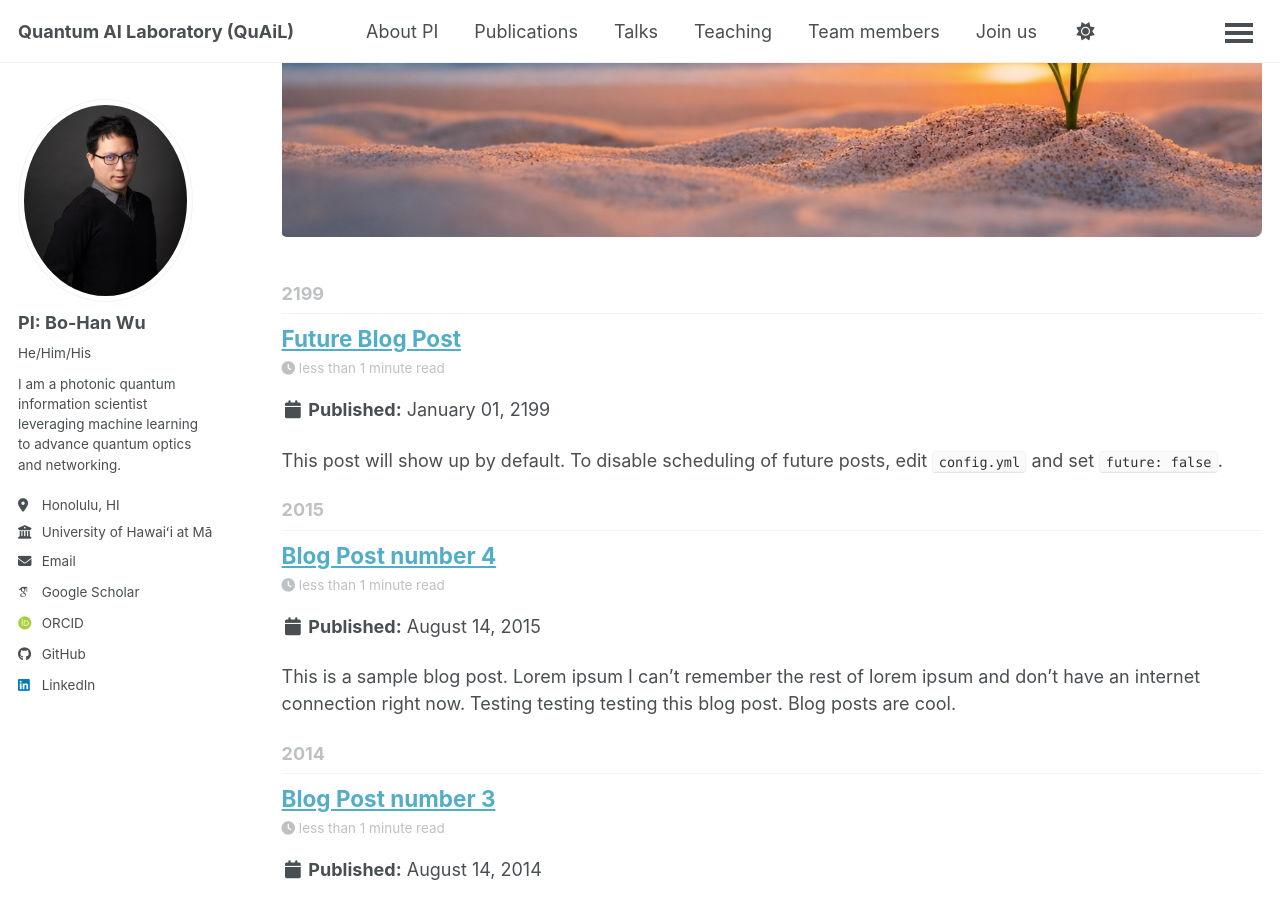
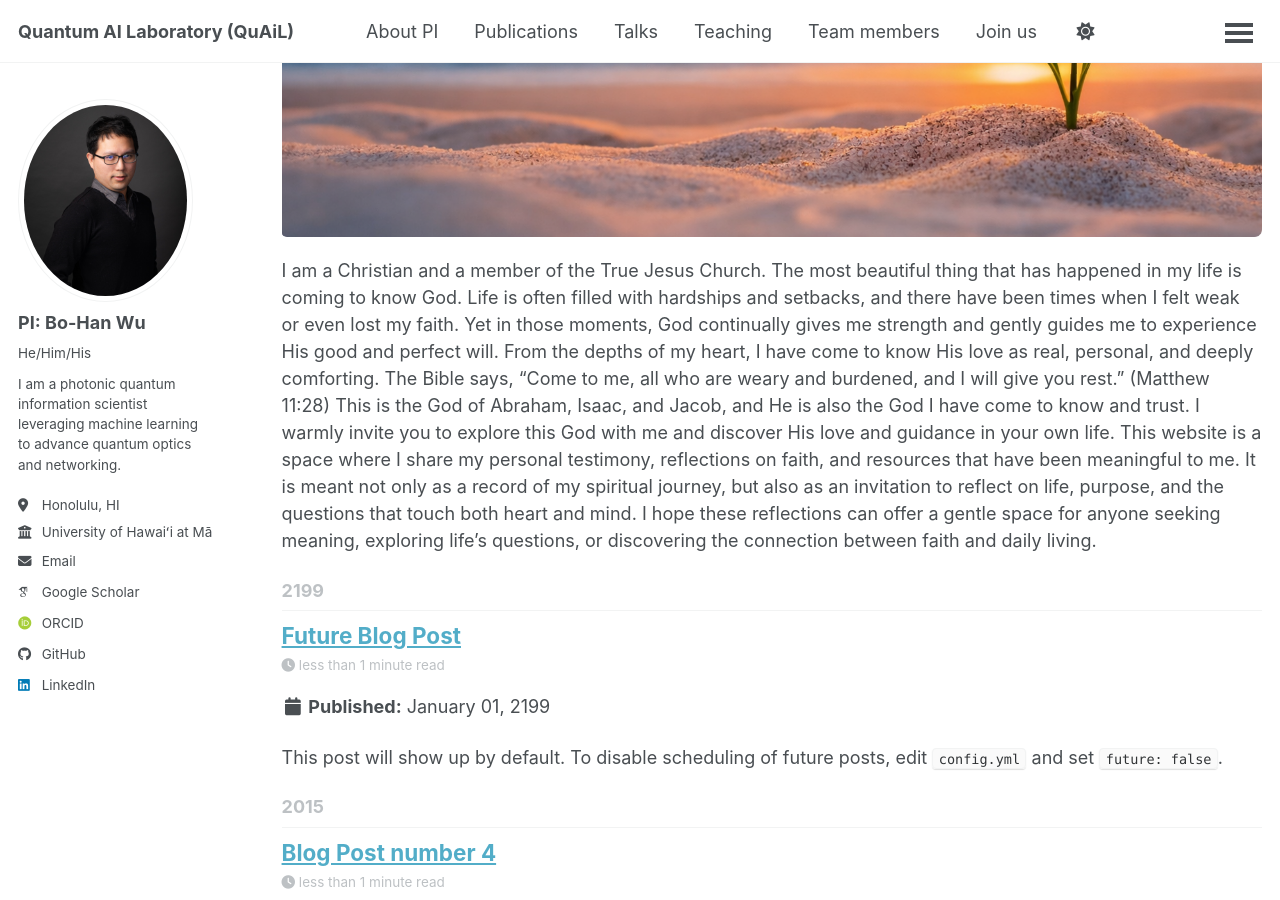
Before and after one commit to go705/go705.github.io, a Jekyll site: the page built from _pages/year-archive.html, in a window 1280 px wide and 900 px high, scrolled down 569 px. Built offline with Jekyll 4.4.1, drawn with Linux system fonts in a browser that asks for light colours; some web fonts are replaced; a script bundle is joined from its source files by our own code; library files that are not in the unit come from our copies.

Commit message:
Update year-archive.html

```diff
--- a/_pages/year-archive.html
+++ b/_pages/year-archive.html
@@ -8,10 +8,17 @@ redirect_from:
 ---
 
 {% include base_path %}
+<img src="/assets/images/Faith.jpeg" style="width:100%; margin-bottom: 20px; border-radius: 4px;" alt="Faith and Life">
+{% capture written_year %}'None'{% endcapture %}
 
-<img src="/assets/images/Faith.jpeg" style="width:100%; margin-bottom: 20px; border-radius: 4px;" alt="Faith and Life">
 
-{% capture written_year %}'None'{% endcapture %}
+I am a Christian and a member of the True Jesus Church. The most beautiful thing that has happened in my life is coming to know God. Life is often filled with hardships and setbacks, and there have been times when I felt weak or even lost my faith. Yet in those moments, God continually gives me strength and gently guides me to experience His good and perfect will. From the depths of my heart, I have come to know His love as real, personal, and deeply comforting.
+
+The Bible says, “Come to me, all who are weary and burdened, and I will give you rest.” (Matthew 11:28) This is the God of Abraham, Isaac, and Jacob, and He is also the God I have come to know and trust. I warmly invite you to explore this God with me and discover His love and guidance in your own life.
+
+This website is a space where I share my personal testimony, reflections on faith, and resources that have been meaningful to me. It is meant not only as a record of my spiritual journey, but also as an invitation to reflect on life, purpose, and the questions that touch both heart and mind. I hope these reflections can offer a gentle space for anyone seeking meaning, exploring life’s questions, or discovering the connection between faith and daily living.
+
+
 {% for post in site.posts %}
   {% capture year %}{{ post.date | date: '%Y' }}{% endcapture %}
   {% if year != written_year %}
```
